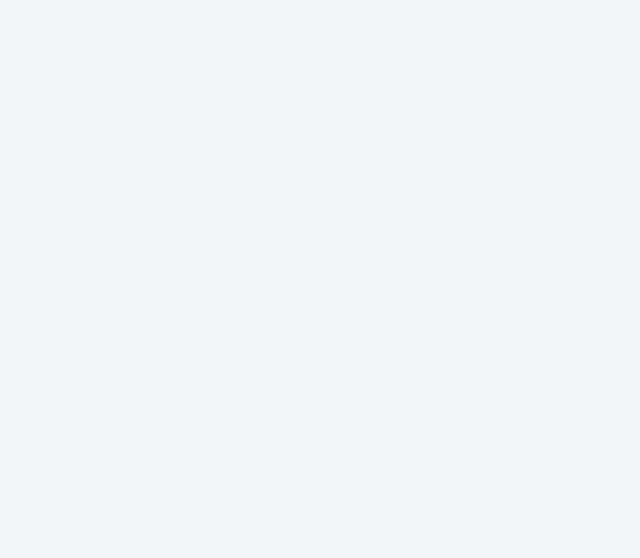
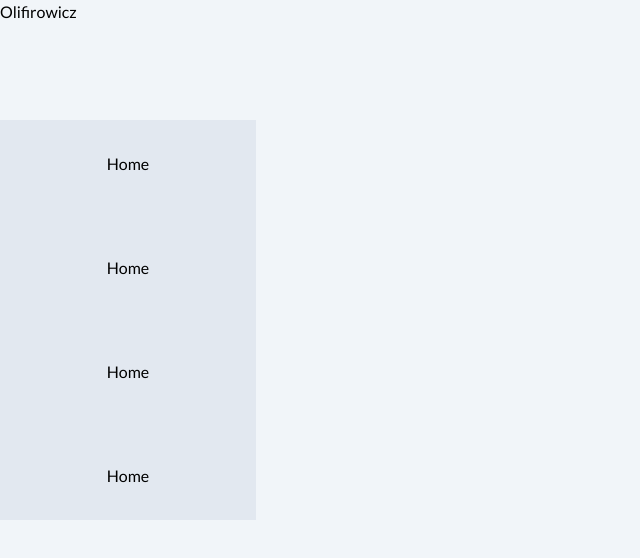
Before and after one commit to rafal19987/Olmat-Landing-Page-Electrician-Nextjs-Tailwind-TypeScript, a Next.js app: page / in a window 1280 px wide. Shown: the top 558 px of the page, without its empty margins (0-640 px from the left). Built offline with nearby package versions, Linux system fonts and the light colour scheme.

Commit message:
feat: create desktop header (#4)
#3

```diff
--- a/src/app/layout.tsx
+++ b/src/app/layout.tsx
@@ -17,12 +17,12 @@ export default function RootLayout({
   return (
     <html lang="pl">
       <body className={lato.variable}>
-        <div className="font-lato relative flex flex-col w-screen min-h-screen h-full bg-slate-100">
-          <div className="fixed top-0 w-full h-full">
+        <div className="font-lato relative flex flex-col w-screen min-h-screen h-full bg-slate-100 lg:flex-row">
+          <div className="fixed top-0 w-full h-full lg:w-64 lg:flex lg:static">
             <Header />
           </div>
 
-          <div className="flex grow flex-col h-full items-center w-full">
+          <div className="flex grow flex-col h-full items-center w-full lg:min-h-screen lg:h-full">
             {children}
           </div>
         </div>
--- /dev/null
+++ b/src/components/shared-structures/header/DesktopHeader.tsx
@@ -0,0 +1,48 @@
+import Link from 'next/link';
+import { Logo } from '@/components/shared-atoms/Logo';
+
+export const DesktopHeader: React.FC<{ children?: React.ReactNode }> = ({
+  children,
+}) => {
+  return (
+    <div className="hidden lg:flex flex-col">
+      <Logo />
+      <nav className="mt-24">
+        <ul className="flex flex-col gap-12 p-4 bg-slate-200">
+          <li className="flex items-center justify-center">
+            <Link
+              href="#"
+              className="flex items-center justify-center w-full h-full p-4"
+            >
+              <span>Home</span>
+            </Link>
+          </li>
+          <li className="flex items-center justify-center">
+            <Link
+              href="#"
+              className="flex items-center justify-center w-full h-full p-4"
+            >
+              <span>Home</span>
+            </Link>
+          </li>
+          <li className="flex items-center justify-center">
+            <Link
+              href="#"
+              className="flex items-center justify-center w-full h-full p-4"
+            >
+              <span>Home</span>
+            </Link>
+          </li>
+          <li className="flex items-center justify-center">
+            <Link
+              href="#"
+              className="flex items-center justify-center w-full h-full p-4"
+            >
+              <span>Home</span>
+            </Link>
+          </li>
+        </ul>
+      </nav>
+    </div>
+  );
+};
--- a/src/components/shared-structures/header/index.tsx
+++ b/src/components/shared-structures/header/index.tsx
@@ -1,9 +1,11 @@
 import { MobileHeader } from './MobileHeader';
+import { DesktopHeader } from './DesktopHeader';
 
 export const Header = () => {
   return (
-    <header className="px-4 w-screen h-[var(--header-height)]">
+    <header className="px-4 w-screen h-[var(--header-height)] lg:px-0 lg:h-screen">
       <MobileHeader />
+      <DesktopHeader />
     </header>
   );
 };
```
